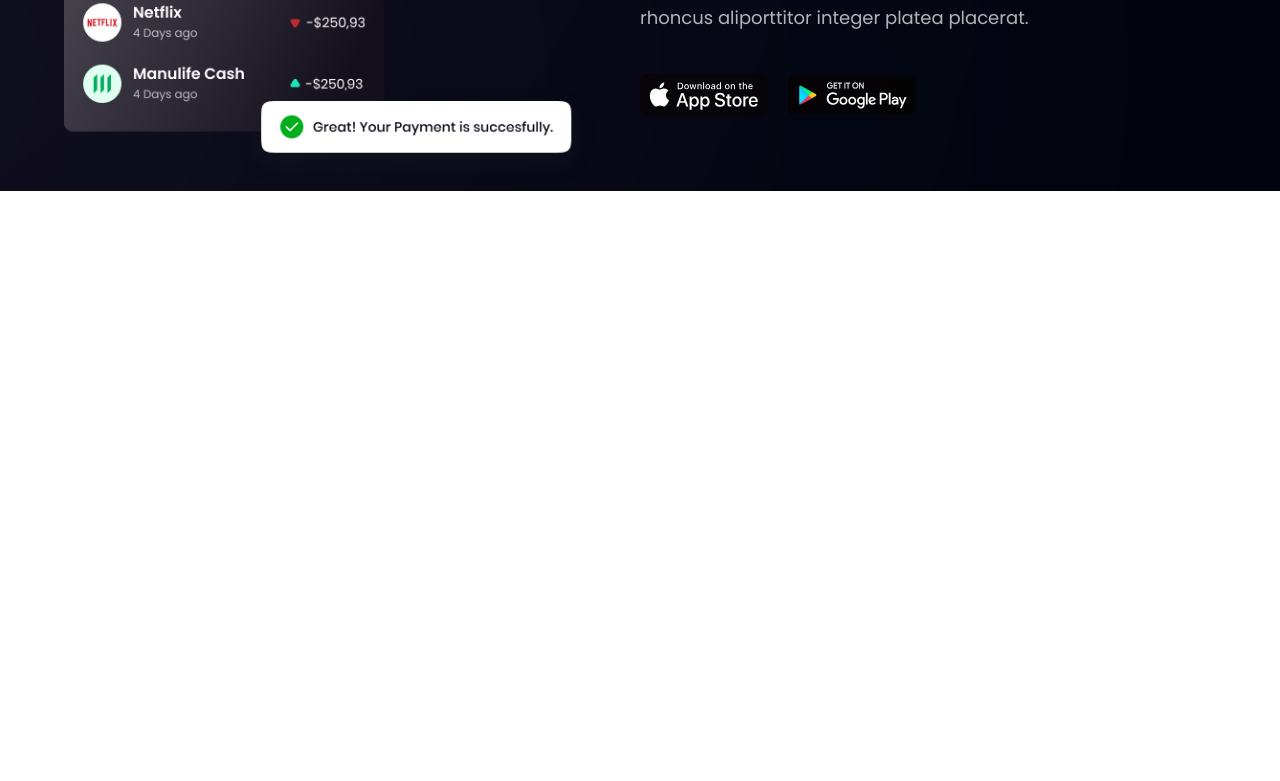
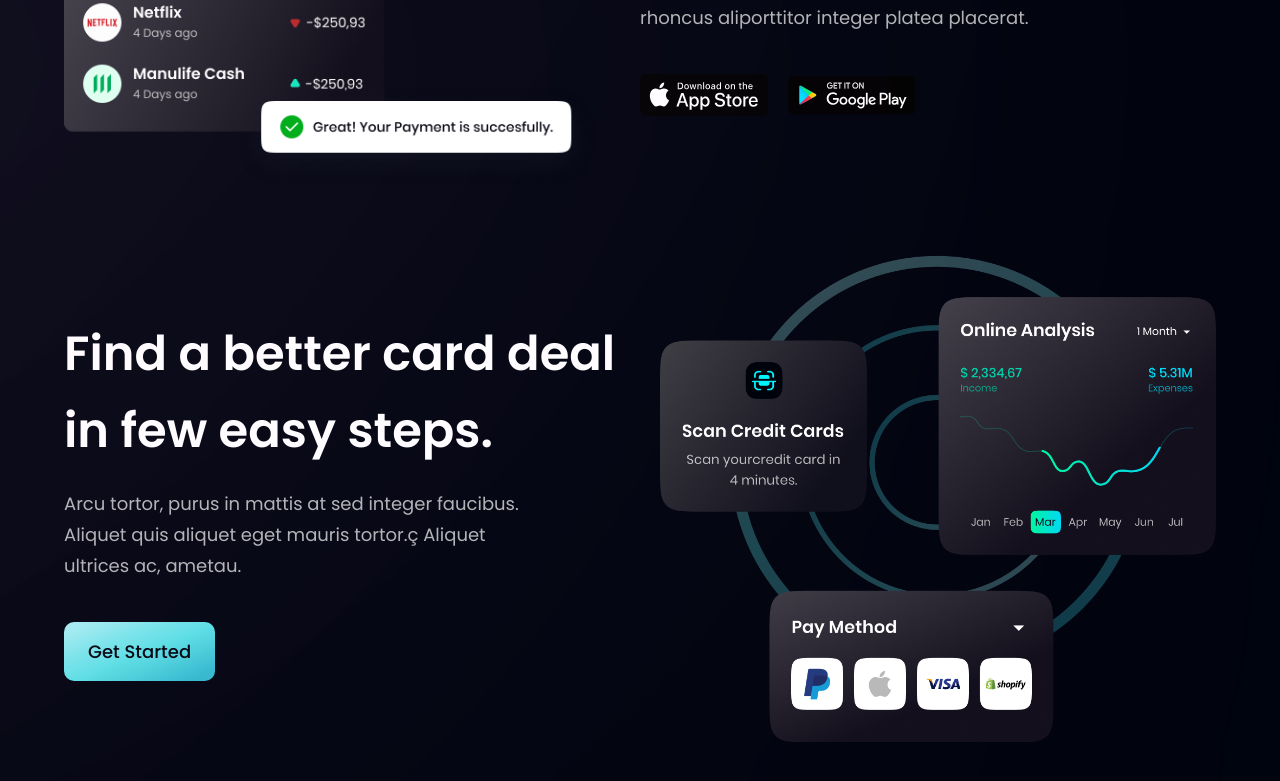
Before and after one commit to automation-andy101/react-banking-app, a React (Vite) app: page / in a window 1280 px wide. Shown: the part 1852-2633 px from the top of the page. Before the commit the page ends 2043 px from the top, so only its background shows below. Built offline with nearby package versions, Linux system fonts and the light colour scheme.

Commit message:
Added Card Deals section

```diff
--- a/src/components/Button.jsx
+++ b/src/components/Button.jsx
@@ -3,7 +3,10 @@ import React from 'react';
 
 const Button = ({ styles, text }) => {
   return (
-    <button type='button' className={`py-4 px-6 bg-blue-gradient font-poppins font-medium text-[18px] text-primary outline-none ${styles}`}>
+    <button
+      type='button'
+      className={`py-4 px-6 bg-blue-gradient font-poppins font-medium text-[18px] text-primary outline-none rounded-[10px] ${styles}`}
+    >
       {text}
     </button>
   )
--- a/src/components/CardDeal.jsx
+++ b/src/components/CardDeal.jsx
@@ -1,11 +1,30 @@
 import React from 'react';
+
+import { card } from '../assets';
+import styles, { layout } from '../style';
+import Button from './Button';
 
 
 const CardDeal = () => {
   return (
-    <div>
+    <section className={layout.section}>
+      <div className={layout.sectionInfo}>
+        <h2 className={styles.heading2}>
+          Find a better card deal <br className="sm:block hidden" /> in few easy
+          steps.
+        </h2>
 
-    </div>
+        <p className={`${styles.paragraph} max-w-[470px] mt-5`}>
+          Arcu tortor, purus in mattis at sed integer faucibus. Aliquet quis
+          aliquet eget mauris tortor.ç Aliquet ultrices ac, ametau.
+        </p>
+        <Button styles='mt-10' text='Get Started' />
+      </div>
+
+      <div className={layout.sectionImg}>
+        <img src={card} alt='card' className='w-[100%] h-[100%]' />
+      </div>
+    </section>
   )
 }
 
```
